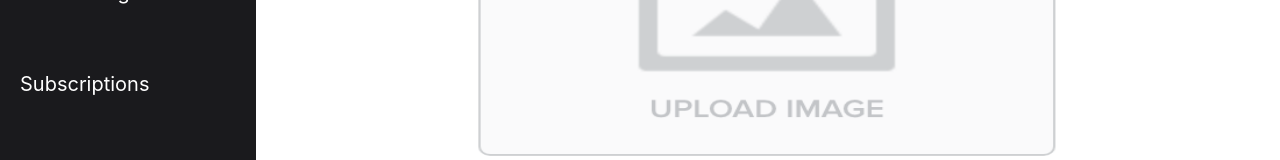
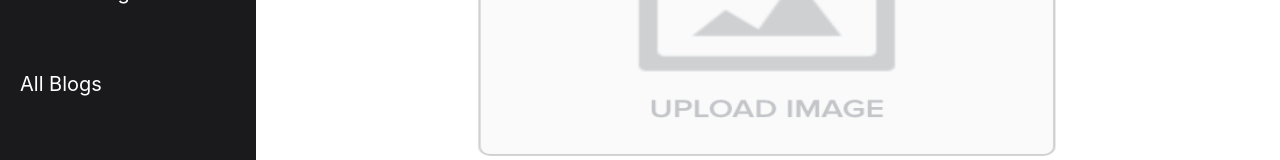
Before and after one commit to Tejas204/Blog-Website, a React (Create React App) app: page /create-blog in a window 1280 px wide. Shown: the part 218-378 px from the top of the page. Built offline with nearby package versions, Linux system fonts and the light colour scheme.

Commit message:
Adding functionality to create a new blog

```diff
--- a/src/App.js
+++ b/src/App.js
@@ -12,8 +12,7 @@ import { useState } from 'react';
 import { blogsCards } from './data';
 
 function App() {
-  // Hook: Receives all blogs from create blogs page and passes to Blogs page
-  const [allBlogs, getAllBlogs] = useState(blogsCards);
+
 
   return (
     <div>
@@ -32,12 +31,12 @@ function App() {
         <Route path='forgot-password' element={<ForgotPassword/>}></Route>
 
         {/* Route for blogs page */}
-        <Route path='blogs' element={<Blogs allBlogs={allBlogs}/>}>
+        <Route path='blogs' element={<Blogs/>}>
 
         </Route>
 
         {/* Route for create blog page */}
-        <Route path='create-blog' element={<CreateBlog getAllBlogs={getAllBlogs}/>}></Route>
+        <Route path='create-blog' element={<CreateBlog/>}></Route>
 
         {/* No match route */}
         <Route path='*' element={<NoMatch/>}></Route>
--- a/src/Components/Blogs.js
+++ b/src/Components/Blogs.js
@@ -2,9 +2,7 @@ import React, { useState, useEffect } from 'react';
 import VerticalNavbar from './VerticalNavbar'
 import { blogsCards, blogCategoryOptions, sortingOptions } from '../data';
 
-const Blogs = ({allBlogs}) => {
-
-// Hook: handles sorting from A-Z and Z-A
+const Blogs = () => {
 
 
 // Hook: sets the category of the blogs to display
@@ -101,7 +99,7 @@ const handleRemoveFilters = () => {
     {/* Blog cards div */}
     <div className={blogCardsDivStyle}>
         {/* Blog Cards */}
-        {allBlogs.sort((blogsCardsObject_1,blogsCardsObject_2) =>
+        {blogsCards.sort((blogsCardsObject_1,blogsCardsObject_2) =>
         // Note: .split().reverse() is only for date. It does not have an impact on sorting by blog title or reading time as they simply don't have a '/' character
         {return blogsCardsObject_1[basisOfSort].split('/').reverse() > blogsCardsObject_2[basisOfSort].split('/').reverse() ? weight_1 : weight_2})
         .map((blogCard, index) => {
--- a/src/Components/CreateBlog.js
+++ b/src/Components/CreateBlog.js
@@ -3,19 +3,10 @@ import VerticalNavbar from './VerticalNavbar'
 import uploadImage from '../Images/uploadImage.png'
 import {blogsCards} from '../data'
 
-const CreateBlog = ({getAllBlogs}) => {
+const CreateBlog = () => {
 
 // Hook: sets the uploaded image to the div
 const [selectedImage, setSelectedImage] = useState(false);
-
-// Hook: sets the title of the blog
-const [newBlog, createNewBlog] = useState(blogsCards);
-
-// Hook: when newBlog gets updates, the useEffect hook will run
-useEffect(() => {
-    getAllBlogs(newBlog);
-}, [newBlog])
-
 
 
   return (
@@ -65,19 +56,19 @@ useEffect(() => {
 
             {/* Title and body */}
             <div>
-                <form className='mt-8 gap-y-4 flex flex-col items-center' onSubmit={() => {
-                    createNewBlog(blogsCards.push({
-                        dateOfPublishing: new Date().toLocaleDateString(),
-                        readTime: '14',
-                        blogTitle: document.getElementById('blogTitle'),
-                        blogDescription: document.getElementById('blogContent'),
-                        blogTitleImage: selectedImage,
-                        category: 'technology'
-                    }))
-                }}>
+                <form className='mt-8 gap-y-4 flex flex-col items-center'>
                     <input required type='text' id='blogTitle' placeholder='Enter title of your blog' className='border-b-2 border-b-[#1a1a1d] bg-slate-100 p-3 outline-none focus:border-none focus:ring-2 focus:ring-[#fccf47] focus:text-[#1a1a1d] focus:bg-transparent focus:ease-in-out duration-100 focus:rounded-lg'></input>
                     <textarea required id='blogContent' placeholder='Start blogging' rows='15' className='h-[100%] sm:w-[100%] md:w-[250%] lg:w-[350%] bg-slate-100 border-b-2 border-b-[#1a1a1d] p-3 outline-none focus:border-none focus:ring-2 focus:ring-[#fccf47] focus:text-[#1a1a1d] focus:bg-transparent focus:ease-in-out duration-200 focus:rounded-lg'></textarea>
-                    <button className={buttonStyling}>Submit</button>
+                    <button type='button' className={buttonStyling} onClick={() => {
+                        blogsCards.push({
+                            dateOfPublishing: new Date().toLocaleDateString(),
+                            readTime: '14',
+                            blogTitle: document.getElementById('blogTitle').value,
+                            blogDescription: document.getElementById('blogContent').value,
+                            blogTitleImage: selectedImage,
+                            category: 'technology'
+                    })
+                }}>Submit</button>
                 </form>
             </div>
 
--- a/src/data.js
+++ b/src/data.js
@@ -54,8 +54,8 @@ export let verticalNavbarItems = [
         icon: <MdBook/>
     },
     {
-        name: 'Subscriptions',
-        goTo: '/subscriptions',
+        name: 'All Blogs',
+        goTo: '/blogs',
         icon: <MdFilterList/>
     },
     {
```
